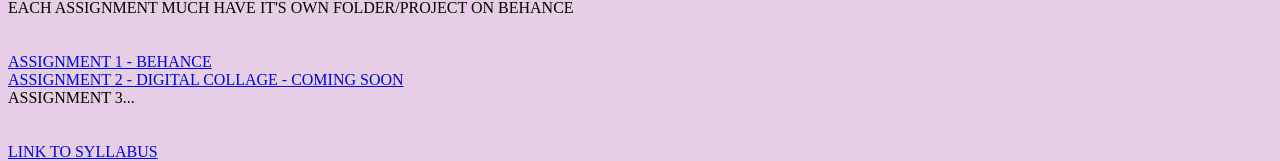
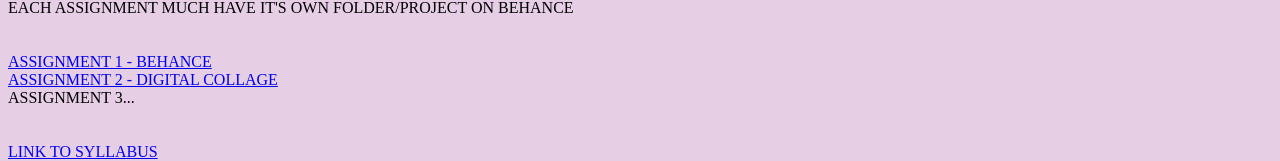
Before and after one commit to ValeriaHaedo/ValeriaHaedo.github.io, a plain HTML site: page hua125/index.html in a window 1280 px wide. Shown: the part 327-488 px from the top of the page. Drawn offline with Linux system fonts and the light colour scheme.

Commit message:
Update index.html

```diff
--- a/hua125/index.html
+++ b/hua125/index.html
@@ -20,7 +20,7 @@ IMPORTANT -- EVERY ASSIGNMENT MUST BE SENT TO MY EMAIL ADDRESS AS A LINK TO THAT
 <br><br><br>
 
 <a href="https://drive.google.com/file/d/1MIBCQtxn8qaD4RhqOO8k9aKVUaRUaguj/view?usp=sharing" target="_blank">ASSIGNMENT 1 - BEHANCE </a><br>
-<a href=" " target="_blank">ASSIGNMENT 2 - DIGITAL COLLAGE - COMING SOON </a><br>
+<a href="https://drive.google.com/file/d/1U13qXZXPL7XxulM5K6bgB77HzS3r4ejE/view?usp=sharing" target="_blank">ASSIGNMENT 2 - DIGITAL COLLAGE</a><br>
 ASSIGNMENT 3...<br>
 
 
```
